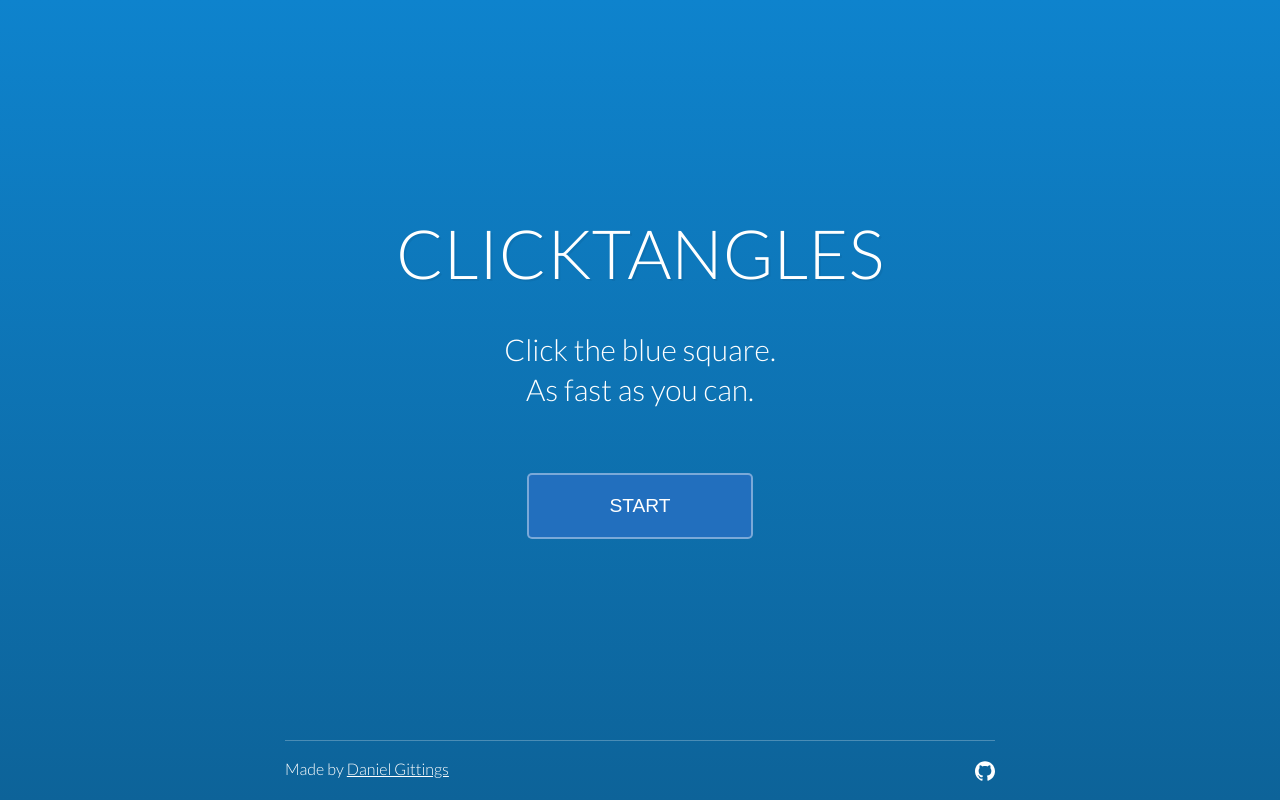
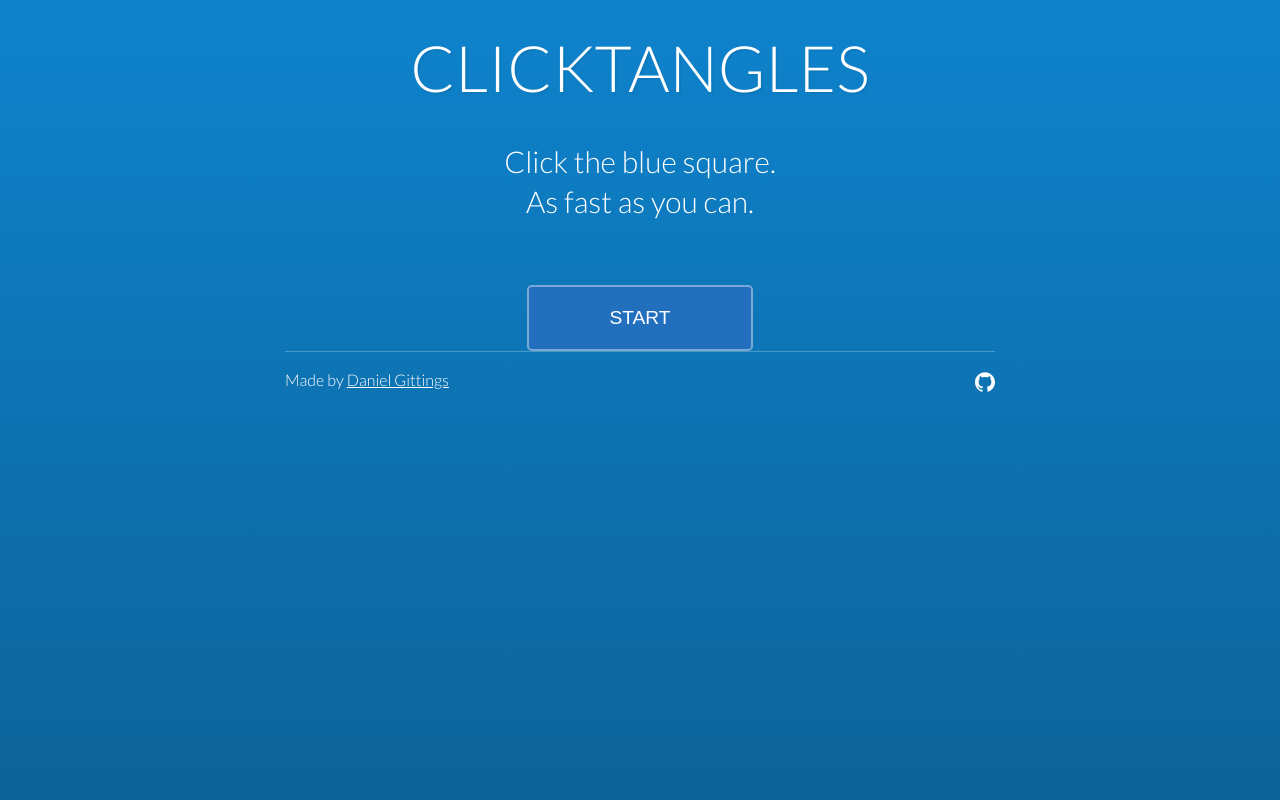
Before and after one commit to danielgittings/hitbox, a React (Create React App) app: page / in a window 1280 px wide. Built offline with nearby package versions, Linux system fonts and the light colour scheme.

Commit message:
Adjust stuff - who knows what, i forgot

```diff
--- a/src/components/Centraliser.js
+++ b/src/components/Centraliser.js
@@ -7,7 +7,7 @@ const Wrapper = styled.div`
   justify-content: center;
   align-items: center;
   flex-direction: column;
-  height: calc(100% - 60px);
+  /* height: calc(100% - 60px); */
 `;
 
 const Centraliser = ({ children }) => <Wrapper>{children}</Wrapper>;
--- a/src/components/Container.js
+++ b/src/components/Container.js
@@ -5,7 +5,7 @@ const StyledContainer = styled.div`
   max-width: 750px;
   height: 100%;
   margin: 0 auto;
-  padding: 0 20px;
+  padding: 20px;
 `;
 
 const Container = ({ children }) => {
--- a/src/components/GameGrid.js
+++ b/src/components/GameGrid.js
@@ -210,7 +210,7 @@ class GameGrid extends Component {
   render() {
     return (
       <>
-        <OneHundredVh minus={170}>
+        <OneHundredVh minus={140}>
           <Grid width={this.props.width}>
             {this.state.grid.slice(0, this.state.numCells).map(cell => (
               <div
--- a/src/components/GameTitle.js
+++ b/src/components/GameTitle.js
@@ -1,15 +1,25 @@
 import React from 'react';
 import PropTypes from 'prop-types';
-import styled from 'styled-components';
+import styled, { css } from 'styled-components';
+
+import media from '../utils/breakpoints';
 
 const MainTitle = styled.h1`
   text-align: center;
   font-family: 'Lato', sans-serif;
   font-weight: 300;
-  font-size: ${props => (props.primary ? '4.25rem' : '3.25rem')};
+  font-size: 2rem;
   margin: 0 0 25px;
   color: ${props => props.theme.primaryText};
   text-shadow: 2px 2px rgba(0, 0, 0, 0.05);
+
+  ${media.tablet`
+    font-size: 3rem;
+  `}
+
+  ${media.desktop`
+    font-size: 4rem;
+  `}
 `;
 
 const GameTitle = ({ title, primary }) => (
--- a/src/components/TimerBar.js
+++ b/src/components/TimerBar.js
@@ -3,7 +3,7 @@ import PropTypes from 'prop-types';
 import styled from 'styled-components';
 
 const TimerContainer = styled.div`
-  height: 130px;
+  height: 100px;
   display: flex;
   justify-content: center;
   align-items: center;
--- /dev/null
+++ b/src/utils/breakpoints.js
@@ -0,0 +1,20 @@
+import { css } from 'styled-components';
+
+const sizes = {
+  desktop: 992,
+  tablet: 768,
+  phone: 576
+};
+
+// Iterate through the sizes and create a media template
+const media = Object.keys(sizes).reduce((acc, label) => {
+  acc[label] = (...args) => css`
+    @media (min-width: ${sizes[label] / 16}em) {
+      ${css(...args)}
+    }
+  `;
+
+  return acc;
+}, {});
+
+export default media;
```
